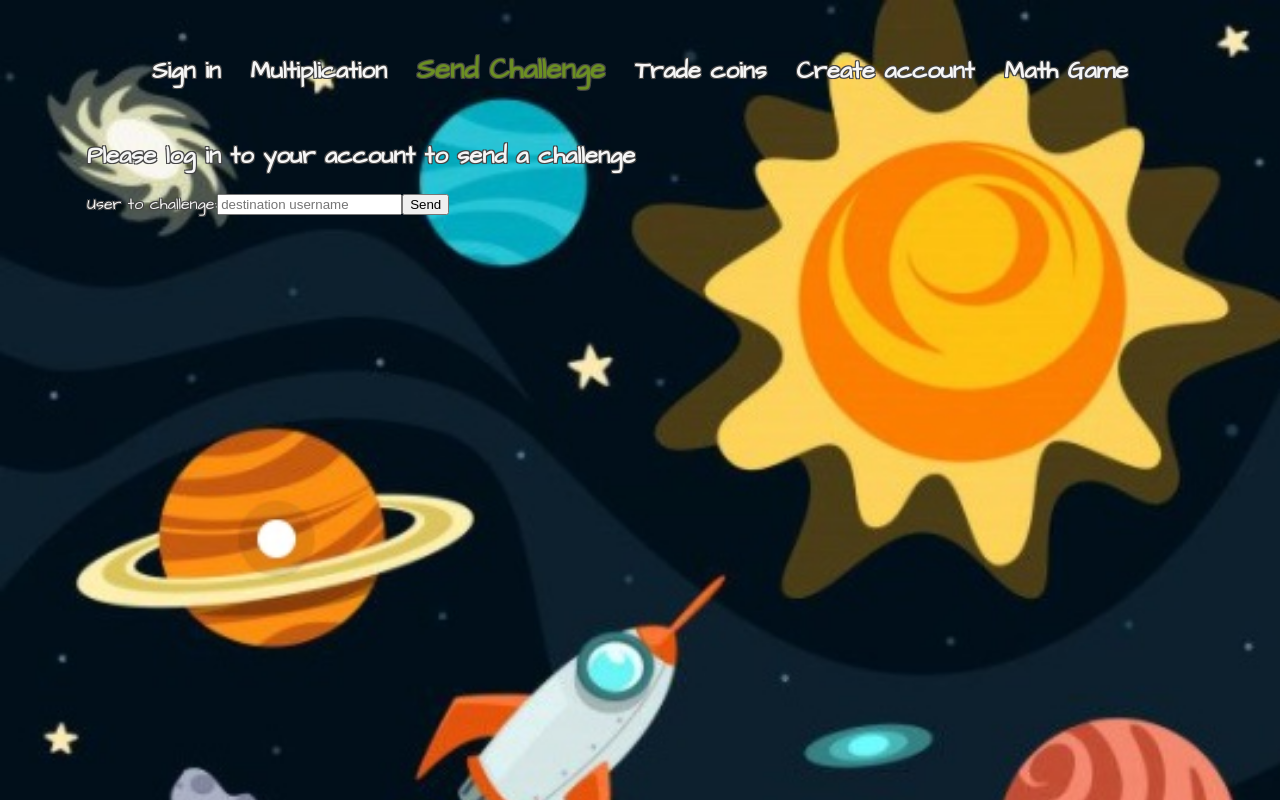
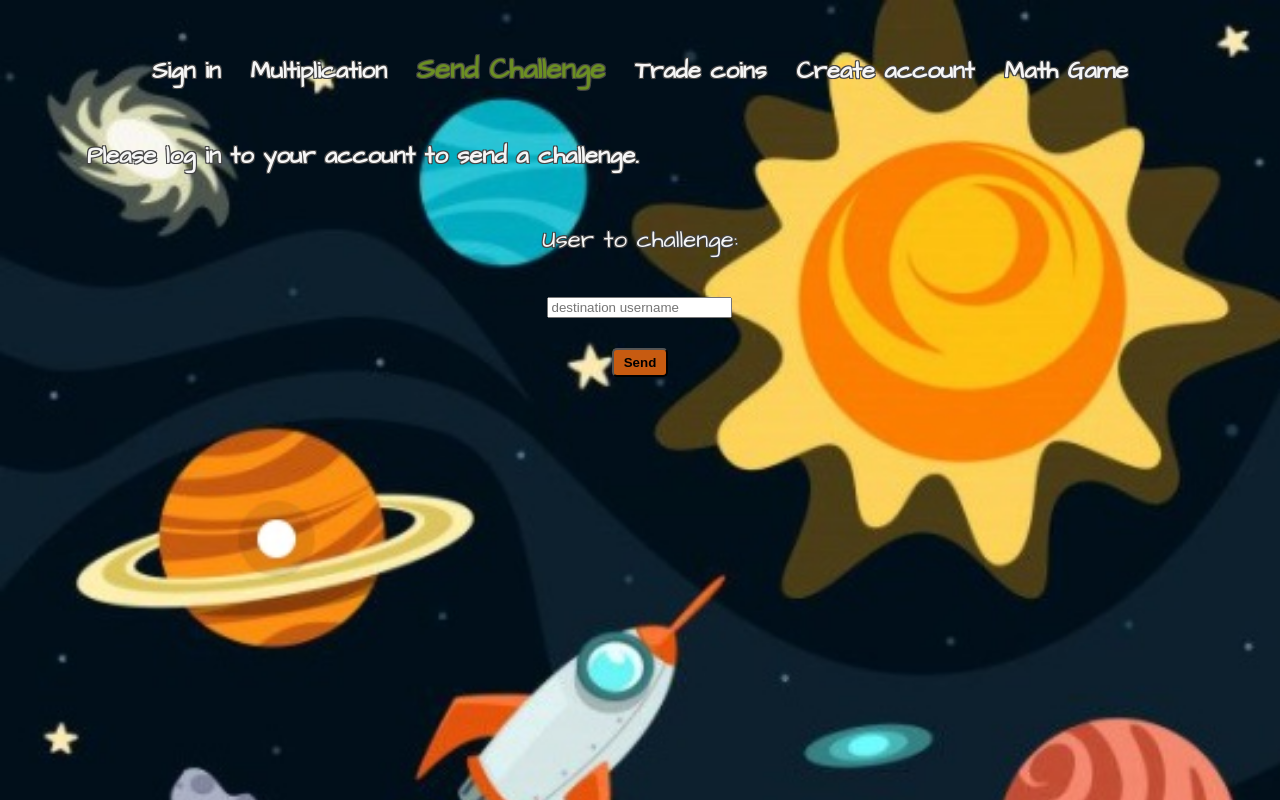
Before and after one commit to MaiteArp/pinnacle-frontend, a React (Create React App) app: page /Challenge in a window 1280 px wide. Built offline with nearby package versions, Linux system fonts and the light colour scheme.

Commit message:
adds css to challenges

```diff
--- a/src/Pages/Challenge.tsx
+++ b/src/Pages/Challenge.tsx
@@ -117,8 +117,8 @@ const Challenge = ({ history, loggedInUser, inChallenge, outChallenge, setOutCha
         <div>
             {/* might wat to make this display again only after winner has been sorted out */}
             <section>
-                {loggedInUser ? null : ( <h2>Please log in to your account to send a challenge</h2>)}
-                <form onSubmit={onChallengeSent}>
+                {loggedInUser ? null : ( <h2>Please log in to your account to send a challenge.</h2>)}
+                <form onSubmit={onChallengeSent} className='challengeForm'>
                     <label>User to challenge:</label>
                     <input
                     name="challenged"
@@ -127,20 +127,21 @@ const Challenge = ({ history, loggedInUser, inChallenge, outChallenge, setOutCha
                     placeholder='destination username'
                     required
                     />
-                    <button type='submit'> Send </button>
+                    <button type='submit' id='challengeForm'> Send </button>
                 </form>
             </section>
 
-            {outChallenge !== null ? ( <section>
+            {outChallenge !== null ? ( <section className='outchallenge'>
                 <p> You have challenged {challengedName} to beat your best time of { loggedInUser?.best_time } seconds who will be the winner?? </p>
             </section>): null}
 
-            {inChallenge != null ? ( <section>
+            {inChallenge != null ? ( <section className='inchallenge'>
             <h2>You have a new challenge from {challengerName} can you beat their best time of {inChallenge.sent_time} seconds?</h2>
-            <button onClick={acceptChallenge}>Accept</button> {/*on click this should take you to home and clear the 'youve been challenged'*/}
-
-            <h2>You can forfeit by clicking "Decline"</h2>
-            <button onClick={declineChallenge}>Decline</button>
+            <h3>You can forfeit by clicking "Decline"</h3>
+            <div className='respond'>
+                <button onClick={acceptChallenge} id='accept'>Accept</button>
+                <button onClick={declineChallenge} id='decline'>Decline</button>
+            </div>
             </section>): null}
         </div>
     </div>
--- a/src/styles.css
+++ b/src/styles.css
@@ -174,3 +174,84 @@ h1 {
     text-align: center;
     font-size: .75em;
 }
+
+.challengeForm {
+    display: flex;
+    flex-direction: column;
+}
+
+.challengeForm input {
+    align-self: center;
+    max-width: 300px;
+    margin-top: 10px;
+    margin-bottom: 10px;
+}
+.challengeForm label {
+    align-self: center;
+    margin-top: 30px;
+    margin-bottom: 30px;
+    font-size: 1.5em;
+}
+
+#challengeForm {
+    align-self: center;
+    margin-top: 20px;
+    border-radius: 5px;
+    padding-right: 10px;
+    padding-left: 10px;
+    padding-top: 5px;
+    padding-bottom: 5px;
+    background-color: #c75b11;
+    font-weight: bolder;
+}
+
+#challengeForm:hover {
+    color: whitesmoke;
+    font-family: 'Architects Daughter';
+}
+
+.outchallenge p {
+    font-size: 1.5em;
+}
+
+.inchallenge button {
+    align-self: center;
+    margin-top: 20px;
+    border-radius: 5px;
+    padding-right: 10px;
+    padding-left: 10px;
+    padding-top: 5px;
+    padding-bottom: 5px;
+    background-color: #c75b11;
+    font-weight: bolder;
+}
+
+.inchallenge h2 {
+    margin-top: 100px;
+}
+
+#accept {
+    background-color: olivedrab;
+    border-color: rgb(79,104,29);
+}
+
+#accept:hover {
+    color: whitesmoke;
+    font-family: 'Architects Daughter';
+}
+
+#decline {
+    background-color: #f68a70;
+    border-color: #f57758;
+
+}
+
+#decline:hover {
+    color: whitesmoke;
+    font-family: 'Architects Daughter';
+}
+
+.respond {
+    display: flex;
+    justify-content: space-around;
+}
```
